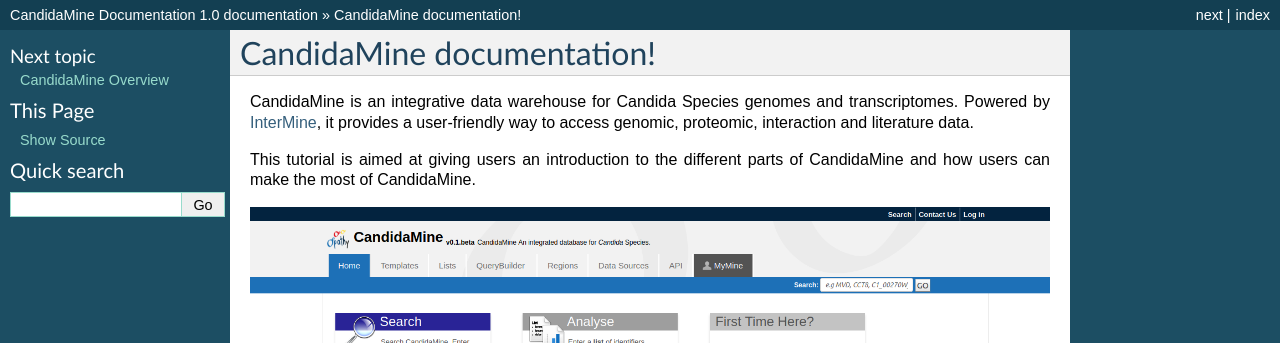
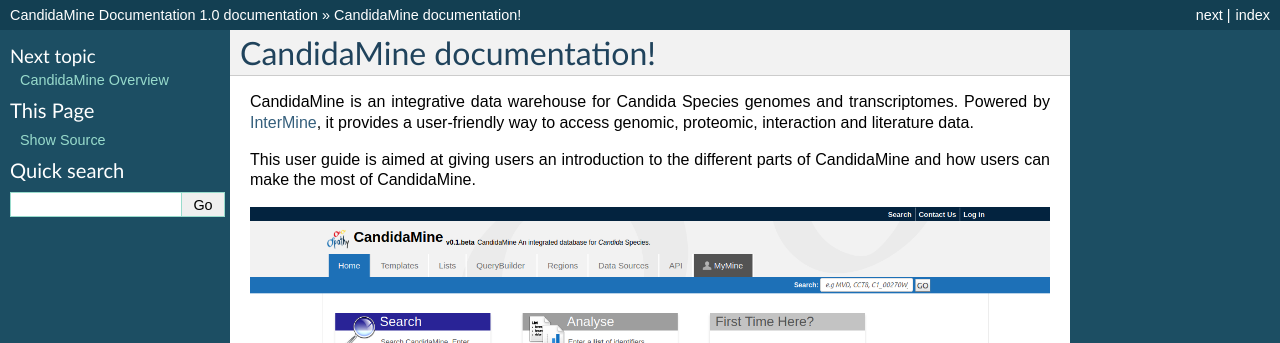
Before and after one commit to Gabaldonlab/candidamine-docs, a Sphinx documentation site: the page built from docs/index.rst, in a window 1280 px wide. Shown: the top 343 px of the page. Built offline with Sphinx 7.4.7, drawn with Linux system fonts in a browser that asks for light colours.

Commit message:
Update index.rst

```diff
--- a/docs/index.rst
+++ b/docs/index.rst
@@ -8,7 +8,7 @@
 
 CandidaMine is an integrative data warehouse for Candida Species genomes and transcriptomes. Powered by `InterMine <http://intermine.org>`_, it provides a user-friendly way to access genomic, proteomic, interaction and literature data.
 
-This tutorial is aimed at giving users an introduction to the different parts of CandidaMine and how users can make the most of CandidaMine.
+This user guide is aimed at giving users an introduction to the different parts of CandidaMine and how users can make the most of CandidaMine.
 
 .. image:: images/header.png
 
```
